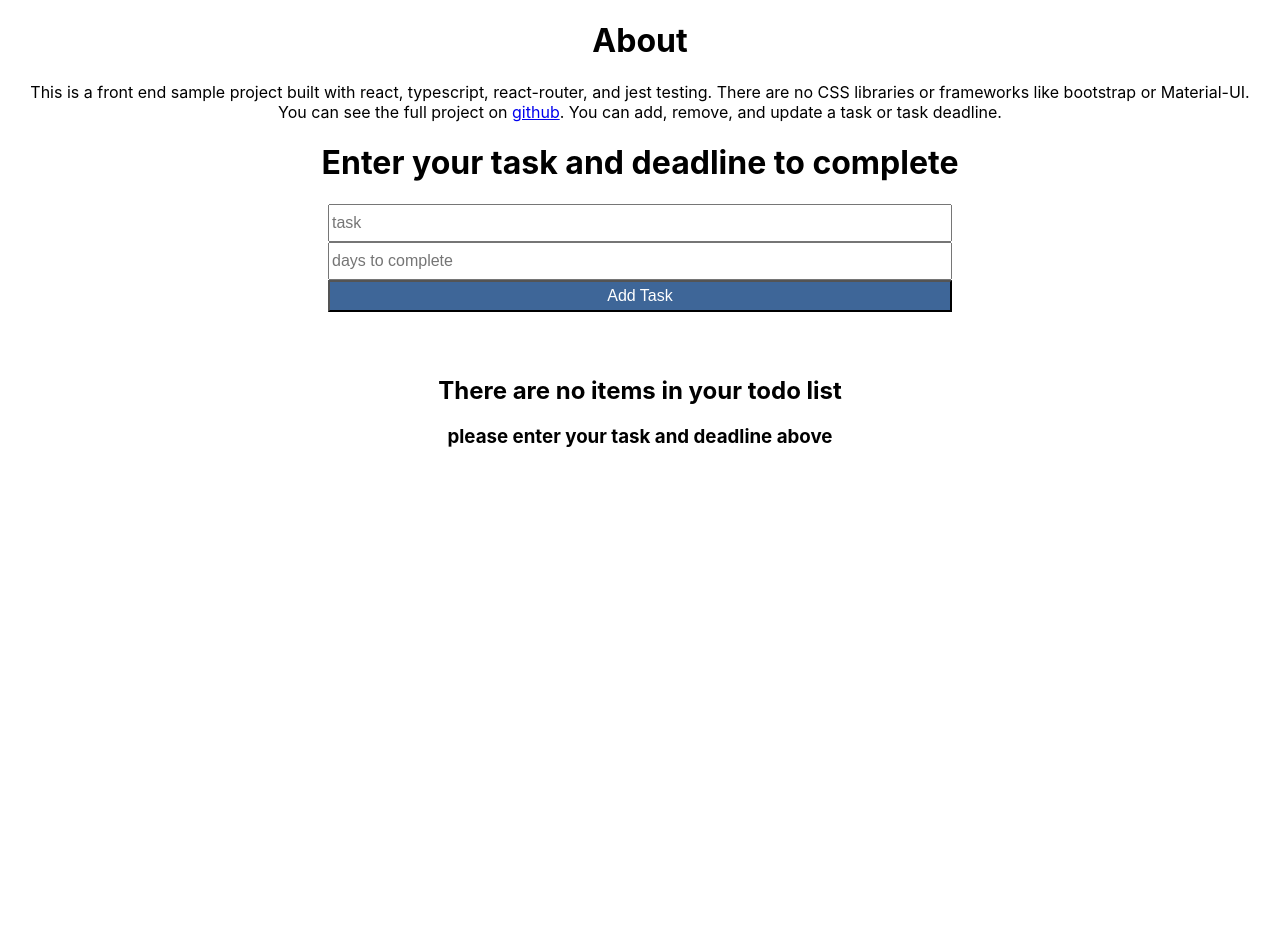
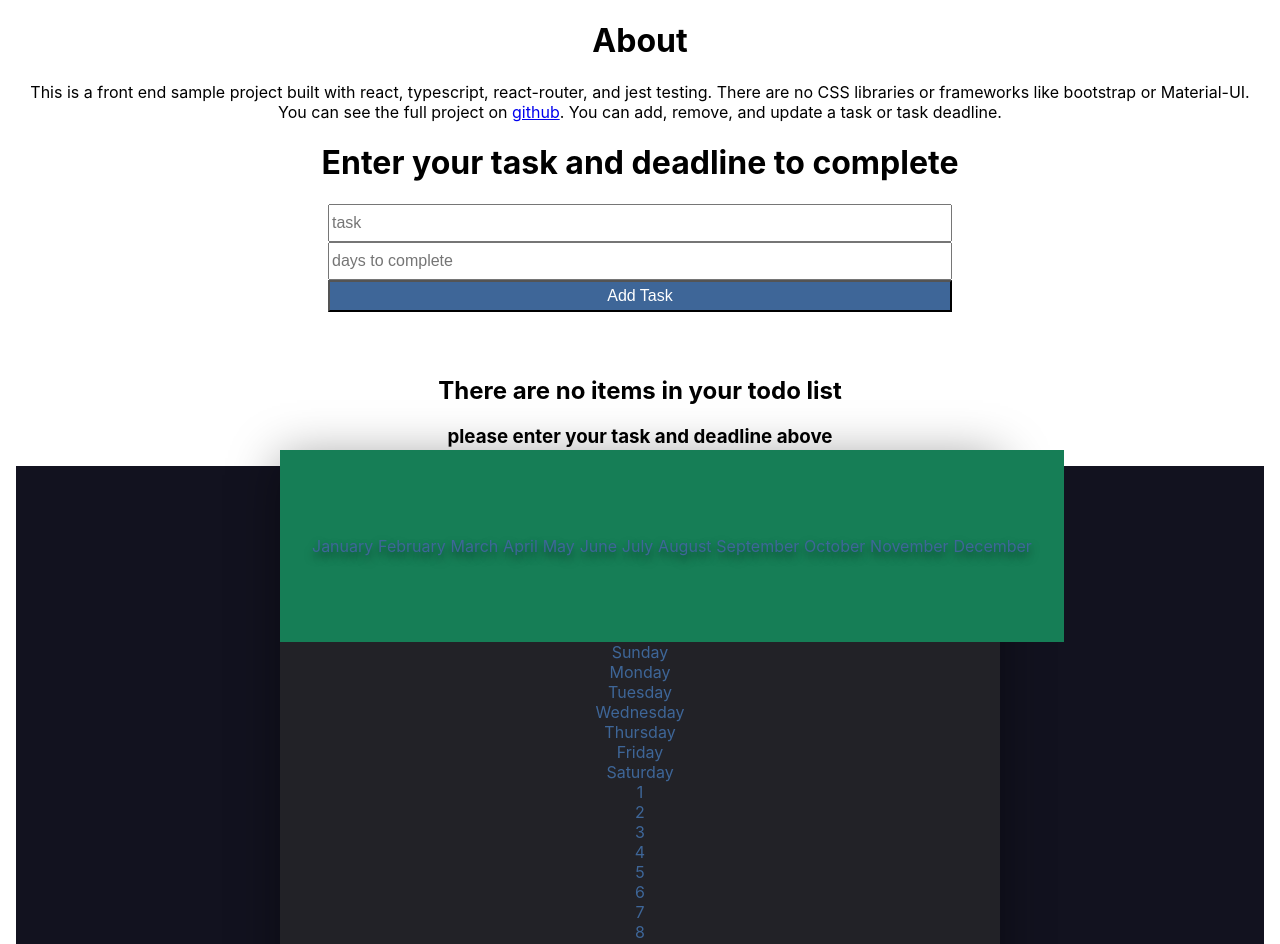
Before and after one commit to bboysamuel/todoListWithTypeScriptAndJest, a React (Create React App) app: page / in a window 1280 px wide. Shown: the top 944 px of the page. Before the commit the page ends 800 px from the top, so only its background shows below. Built offline with nearby package versions, Linux system fonts and the light colour scheme.

Commit message:
added calendar and working on css for calendar

```diff
--- a/src/components/App.css
+++ b/src/components/App.css
@@ -69,3 +69,114 @@ input {
     width: 95%;
   }
 }
+
+
+/* =========
+CALENDAR
+*/
+
+
+.calendarContainer {
+  /* display: none; */
+  width: 100%;
+  height: 100vh;
+  background-color: #12121f;
+  color:rgb(62, 102, 152);
+  display: flex;
+  justify-content: center;
+  align-items: center;
+}
+
+.calendar {
+  /* border: 3px solid red; */
+  width: 45rem;
+  height: 52rem;
+  background-color: #222227;
+  box-shadow: 0 0.5rem 3rem rgba(0, 0, 0, 0.4);
+}
+
+.displayMonths {
+  width: 100%;
+  height: 12rem;
+  background-color: #167e56;
+  display: flex;
+  justify-content: space-between;
+  align-items: center;
+  padding: 0 2rem;
+  text-align: center;
+  text-shadow: 0 0.3rem 0.5rem rgba(0, 0, 0, 0.5);
+}
+
+.month i {
+  font-size: 2.5rem;
+  cursor: pointer;
+}
+
+/* ========== */
+
+/*
+
+.month h1 {
+  font-size: 3rem;
+  font-weight: 400;
+  text-transform: uppercase;
+  letter-spacing: 0.2rem;
+  margin-bottom: 1rem;
+}
+
+.month p {
+  font-size: 1.6rem;
+}
+
+.weekdays {
+  width: 100%;
+  height: 5rem;
+  padding: 0 0.4rem;
+  display: flex;
+  align-items: center;
+}
+
+.weekdays div {
+  font-size: 1.5rem;
+  font-weight: 400;
+  letter-spacing: 0.1rem;
+  width: calc(44.2rem / 7);
+  display: flex;
+  justify-content: center;
+  align-items: center;
+  text-shadow: 0 0.3rem 0.5rem rgba(0, 0, 0, 0.5);
+}
+
+.days {
+  width: 100%;
+  display: flex;
+  flex-wrap: wrap;
+  padding: 0.2rem;
+}
+
+.days div {
+  font-size: 1.4rem;
+  margin: 0.3rem;
+  width: calc(40.2rem / 7);
+  height: 5rem;
+  display: flex;
+  justify-content: center;
+  align-items: center;
+  text-shadow: 0 0.3rem 0.5rem rgba(0, 0, 0, 0.5);
+  transition: background-color 0.2s;
+}
+
+.days div:hover:not(.today) {
+  background-color: #262626;
+  border: 0.2rem solid #777;
+  cursor: pointer;
+}
+
+.prev-date,
+.next-date {
+  opacity: 0.5;
+}
+
+.today {
+  background-color: #167e56;
+} */
--- a/src/components/App.tsx
+++ b/src/components/App.tsx
@@ -6,6 +6,7 @@ import {
   // SamsTestComponent,
   InputTask,
   AboutThisApp,
+  Calendar,
 } from './'
 
 import {
@@ -31,6 +32,8 @@ const App: FC = () => {
       setDeadline={setDeadline}
        />
       {/* <SamsTestComponent /> */}
+
+      < Calendar />
     </div>
 
   );
--- /dev/null
+++ b/src/components/Calendar.tsx
@@ -0,0 +1,79 @@
+import React, {useState} from 'react'
+
+const displayMonths: string[] = [
+  'January',
+  'February',
+  'March',
+  'April',
+  'May',
+  'June',
+  'July',
+  'August',
+  'September',
+  'October',
+  'November',
+  'December'
+]
+const displayDayNames: string[] = [
+  'Sunday',
+  'Monday',
+  'Tuesday',
+  'Wednesday',
+  'Thursday',
+  'Friday',
+  'Saturday',
+]
+
+const currentDate = new Date()
+const currentMonth = currentDate.getMonth()
+const currentDateString = currentDate.toDateString()
+
+let daysNumbers: number[] = []
+
+for(let i = 1; i <= 31; i++) {
+  daysNumbers.push(i)
+}
+// console.log('days', daysNumbers)
+
+
+const Calendar = () => {
+
+  return(<div className="calendarContainer">
+    <div className="calendar">
+
+      <div className="displayMonths">
+        {displayMonths.map((month: string, idx: number) => {
+          return(
+          <div key={idx} id={month} className="month">
+              {month}
+          </div>
+            )
+        })}
+      </div>
+
+      <div className="displayDayNames">
+        {displayDayNames.map((dayName: string, idx: number) => {
+          return(
+          <div key={idx} id={dayName} className="dayName">
+              {dayName}
+          </div>
+            )
+        })}
+      </div>
+
+      <div className="displayDayNumbers">
+        {daysNumbers.map((dayNumber: number, idx: number) => {
+          return(
+          <div key={idx} className="dayNumber">
+              {dayNumber}
+          </div>
+            )
+        })}
+      </div>
+
+    </div>
+
+  </div>)
+}
+
+export default Calendar
--- a/src/components/index.tsx
+++ b/src/components/index.tsx
@@ -5,5 +5,6 @@ export { default as SamsTestComponent } from './SamsTestComponent'
 export { default as InputTask } from './InputTask'
 export { default as DeleteTaskButton } from './DeleteTaskButton'
 export { default as AboutThisApp } from './AboutThisApp'
+export { default as Calendar } from './Calendar'
 
 // export { default as HERE } from './HERE'
```
